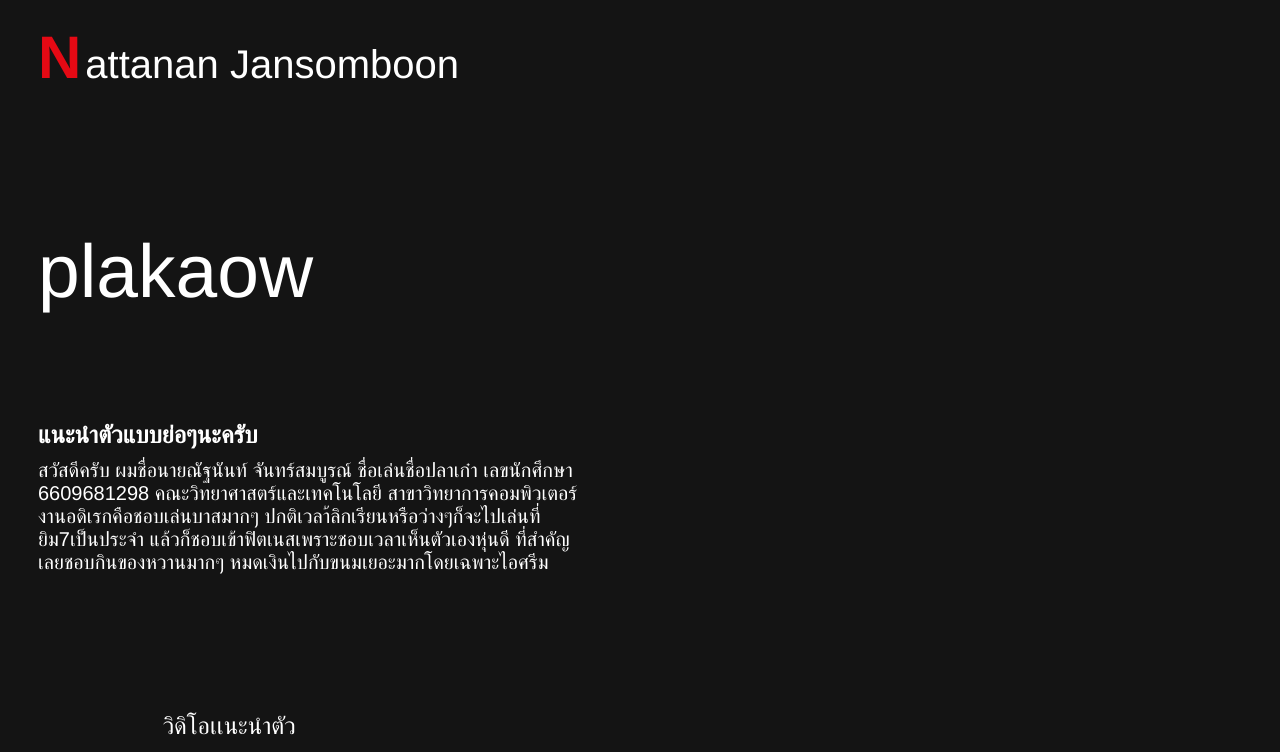
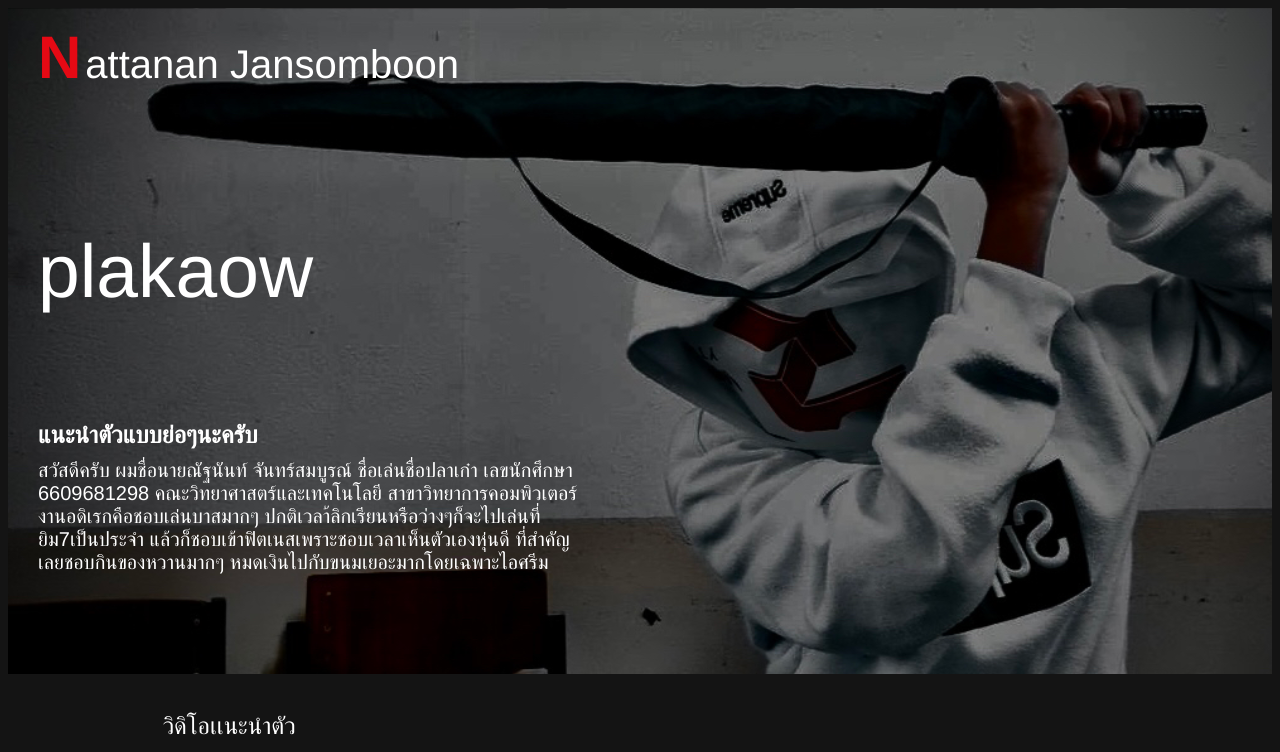
Before and after one commit to plakaow/FirstName-LastName---6609681298, a plain HTML site: page index.html in a window 1280 px wide. Shown: the top 752 px of the page. Drawn offline with Linux system fonts and the light colour scheme; grey boxes are pictures that could not be loaded; files whose address does not match are found by name.

Commit message:
testing!

```diff
--- a/css/homepage.css
+++ b/css/homepage.css
@@ -16,7 +16,7 @@ b.Red{
     position: relative;
     width: 100%;
     height: 85%;
-    background-image: url("repositories/image/photo.jpg");
+    background-image: url("C:\Users\66655\Desktop\repositories\image\photo.jpg");
     background-size: cover;
     background-position: 0%;
 
```
